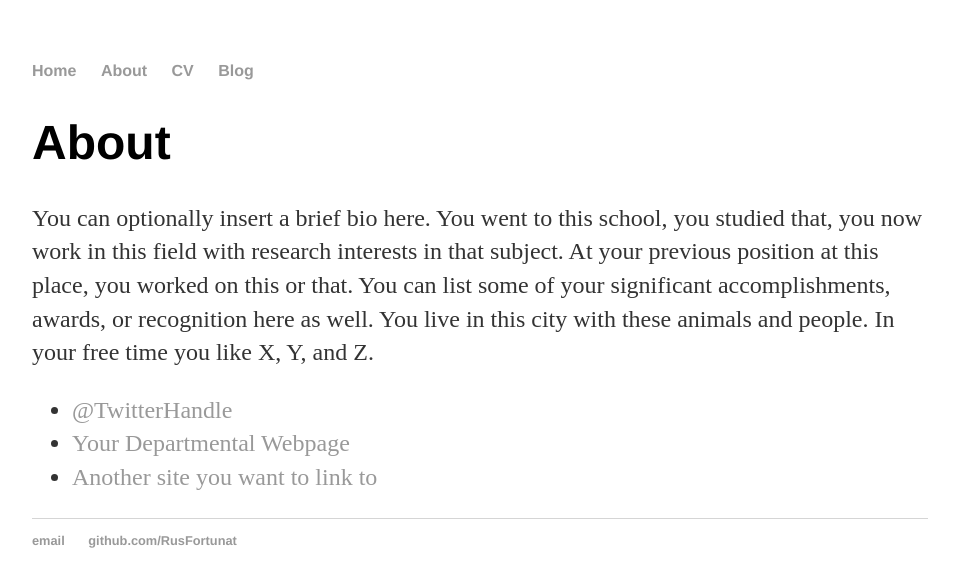
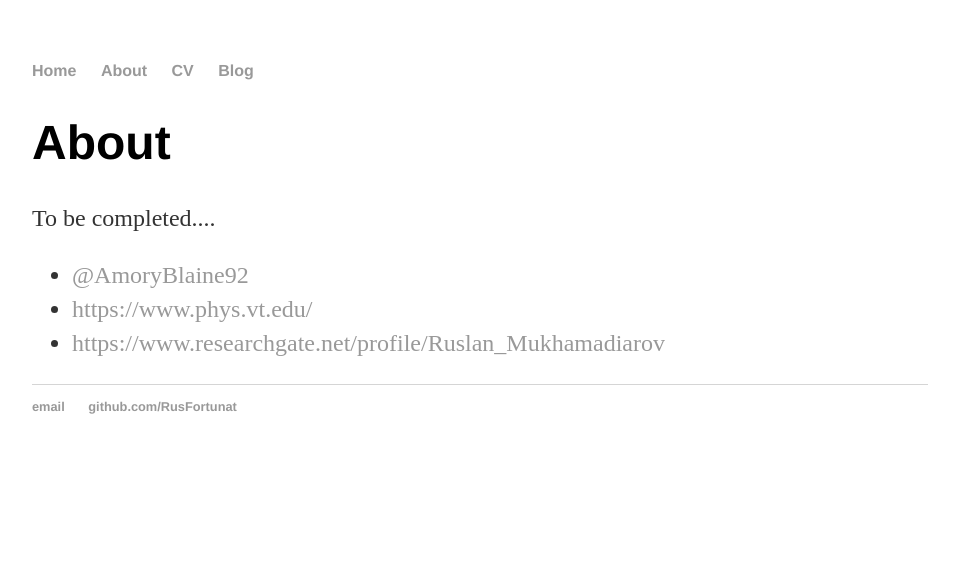
Before and after one commit to RusFortunat/mukhamadiarov, a Jekyll site: the page built from about/index.html, in a window 1280 px wide. Shown: the top 587 px of the page, without its empty margins (160-1119 px from the left). Built offline with Jekyll 4.4.1, drawn with Linux system fonts in a browser that asks for light colours.

Commit message:
Update index.html

```diff
--- a/about/index.html
+++ b/about/index.html
@@ -5,11 +5,11 @@ title: About Ruslan Mukhamadiarov
 
 		<div class="about">
 			<h1>About</h1>
-			<p>You can optionally insert a brief bio here. You went to this school, you studied that, you now work in this field with research interests in that subject. At your previous position at this place, you worked on this or that. You can list some of your significant accomplishments, awards, or recognition here as well. You live in this city with these animals and people. In your free time you like X, Y, and Z.</p>
+			<p>To be completed....</p>
 
 			<ul class="contacts">
-				<li><a href="#">@TwitterHandle</a></li>
-				<li><a href="#">Your Departmental Webpage</a></li>
-				<li><a href="#">Another site you want to link to</a></li>
+				<li><a href="#">@AmoryBlaine92</a></li>
+				<li><a href="#">https://www.phys.vt.edu/</a></li>
+				<li><a href="#">https://www.researchgate.net/profile/Ruslan_Mukhamadiarov</a></li>
 				</ul>
 		</div>
```
